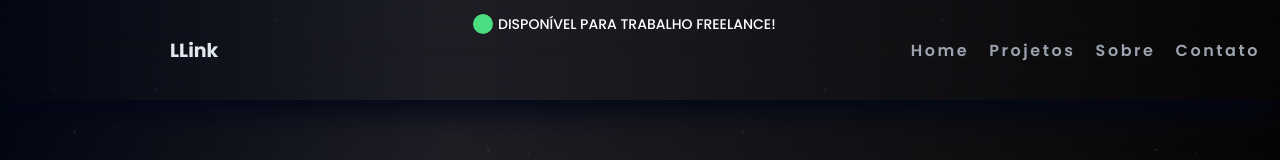
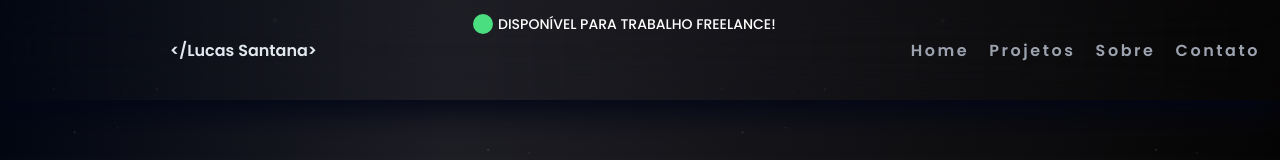
Before and after one commit to LSB30/portfolio, a React (Vite) app: page / in a window 1280 px wide. Shown: the top 160 px of the page. Built offline with nearby package versions, Linux system fonts and the light colour scheme.

Commit message:
refactor:  🎨logo

```diff
--- a/src/components/LogoTitle/index.tsx
+++ b/src/components/LogoTitle/index.tsx
@@ -3,11 +3,131 @@ import { SpanTitle } from "./styles";
 export default function LogoTitle() {
   return (
     <>
-      <SpanTitle style={{animation: "0.5s ease 0.3s 1 normal forwards running titleFade"}}>L</SpanTitle>
-      <SpanTitle style={{animation: "0.5s ease 0.442857s 1 normal forwards running titleFade"}}>L</SpanTitle>
-      <SpanTitle style={{animation: "0.5s ease 0.585714s 1 normal forwards running titleFade"}}>i</SpanTitle>
-      <SpanTitle style={{animation: "0.5s ease 0.728571s 1 normal forwards running titleFade"}}>n</SpanTitle>
-      <SpanTitle style={{animation: "0.5s ease 0.871429s 1 normal forwards running titleFade"}}>k</SpanTitle>
+      <SpanTitle
+        style={{
+          animation: "0.5s ease 0.3s 1 normal forwards running titleFade",
+        }}
+      >
+        &lt;
+      </SpanTitle>
+      <SpanTitle
+        className="spanBarra"
+        style={{
+          animation: "0.5s ease 0.442857s 1 normal forwards running titleFade",
+        }}
+      >
+        /
+      </SpanTitle>
+
+      <SpanTitle
+        style={{
+          animation: "0.5s ease 0.442857s 1 normal forwards running titleFade",
+        }}
+      >
+        L
+      </SpanTitle>
+      <SpanTitle
+        style={{
+          animation: "0.5s ease 0.585714s 1 normal forwards running titleFade",
+        }}
+      >
+        u
+      </SpanTitle>
+      <SpanTitle
+        style={{
+          animation: "0.5s ease 0.728571s 1 normal forwards running titleFade",
+        }}
+      >
+        c
+      </SpanTitle>
+      <SpanTitle
+        style={{
+          animation: "0.5s ease 0.871429s 1 normal forwards running titleFade",
+        }}
+      >
+        a
+      </SpanTitle>
+      <SpanTitle
+        style={{
+          animation: "0.5s ease 0.871429s 1 normal forwards running titleFade",
+        }}
+      >
+        s
+      </SpanTitle>
+      <SpanTitle
+        style={{
+          animation: "0.5s ease 0.871429s 1 normal forwards running titleFade",
+        }}
+      >
+        &nbsp;
+      </SpanTitle>
+
+      <SpanTitle
+        style={{
+          animation: "0.5s ease 0.871429s 1 normal forwards running titleFade",
+        }}
+      >
+        S
+      </SpanTitle>
+
+      <SpanTitle
+        style={{
+          animation: "0.5s ease 0.871429s 1 normal forwards running titleFade",
+        }}
+      >
+        a
+      </SpanTitle>
+
+      <SpanTitle
+        style={{
+          animation: "0.5s ease 0.871429s 1 normal forwards running titleFade",
+        }}
+      >
+        n
+      </SpanTitle>
+
+      <SpanTitle
+        style={{
+          animation: "0.5s ease 0.871429s 1 normal forwards running titleFade",
+        }}
+      >
+        t
+      </SpanTitle>
+
+      <SpanTitle
+        style={{
+          animation: "0.5s ease 0.871429s 1 normal forwards running titleFade",
+        }}
+      >
+        a
+      </SpanTitle>
+
+      <SpanTitle
+        style={{
+          animation: "0.5s ease 0.871429s 1 normal forwards running titleFade",
+        }}
+      >
+        n
+      </SpanTitle>
+
+      <SpanTitle
+        style={{
+          animation: "0.5s ease 0.871429s 1 normal forwards running titleFade",
+        }}
+      >
+        a
+      </SpanTitle>
+
+
+      <SpanTitle
+        style={{
+          animation: "0.5s ease 0.871429s 1 normal forwards running titleFade",
+        }}
+      >
+        &gt;
+      </SpanTitle>
+
+      {/* <SpanTitle>&lt;/Lucas Santana&gt;</SpanTitle> */}
     </>
   );
 }
--- a/src/components/LogoTitle/styles.ts
+++ b/src/components/LogoTitle/styles.ts
@@ -1,9 +1,9 @@
 import styled from "styled-components";
 
 export const SpanTitle = styled.span`
-  font-size: 1.9rem;
+  font-size: 1.6rem;
   color: rgb(226, 232, 240);
-  font-weight: 700;
+  font-weight: 600;
   cursor: pointer;
   transition: all;
   transition-duration: 500ms;
@@ -14,6 +14,11 @@ export const SpanTitle = styled.span`
     margin-top: -0.5rem;
     filter: drop-shadow(1px 1px 10px #8485f6);
 
+  }
+
+  .spanBarra {
+    height: 3rem;
+    color: red;
   }
 
 
```
